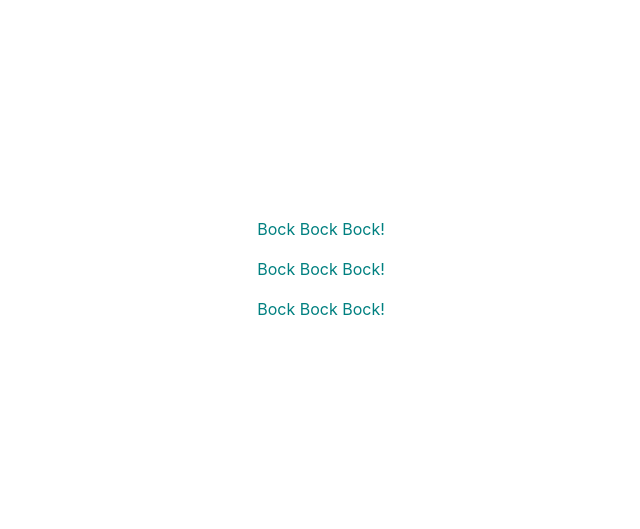
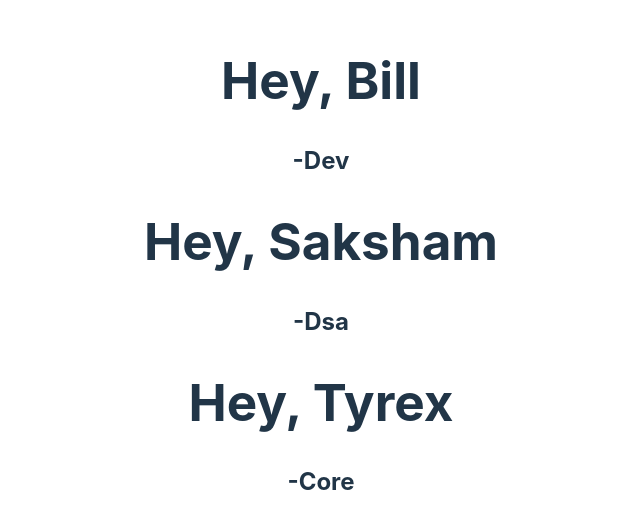
Before and after one commit to tyrex1829/react-locally-vite, a React (Vite) app: page / in a window 1280 px wide. Shown: the part 131-660 px from the top of the page, without its empty margins (319-959 px from the left). Built offline with nearby package versions, Linux system fonts and the light colour scheme.

Commit message:
add props

```diff
--- a/src/App.jsx
+++ b/src/App.jsx
@@ -1,12 +1,18 @@
 import Chicken from './Chicken';
+import Greeter from './Greeter';
+import Die from './Die';
 import './App.css'
 
 function App() {
   return (
     <div>
+      {/* <Chicken />
       <Chicken />
-      <Chicken />
-      <Chicken />
+      <Chicken /> */}
+
+      <Greeter person="Bill" from="Dev" />
+      <Greeter person="Saksham" from="Dsa" />
+      <Greeter person="Tyrex" from="Core" />
     </div>
   );
 }
--- /dev/null
+++ b/src/Die.jsx
@@ -0,0 +1,4 @@
+export default function Die() {
+    const roll = Math.floor(Math.random() * 6) + 1;
+    return <p>Die roll {roll}</p>
+}
--- /dev/null
+++ b/src/Greeter.jsx
@@ -0,0 +1,8 @@
+export default function Greeter({ person, from }) {
+    return (
+        <>
+            <h1>Hey, {person}</h1>
+            <h2>-{from}</h2>
+        </>
+    );
+}
```
